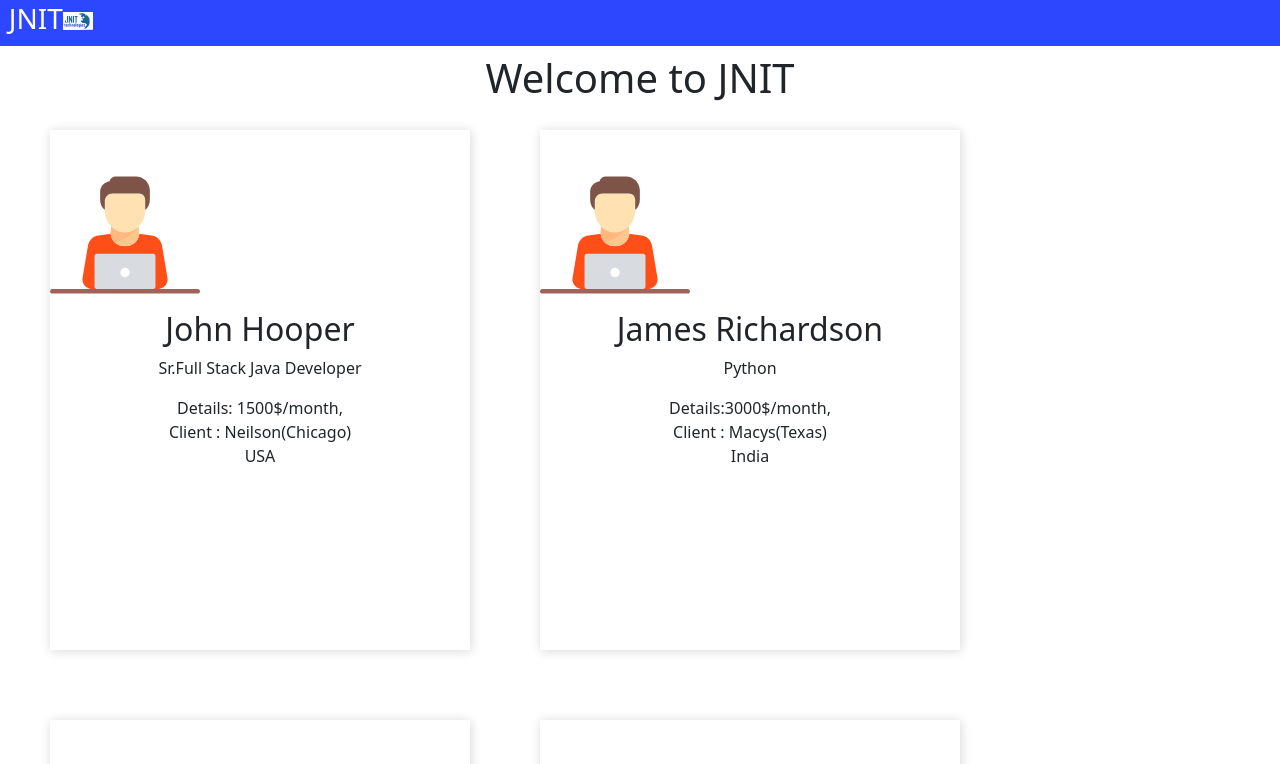
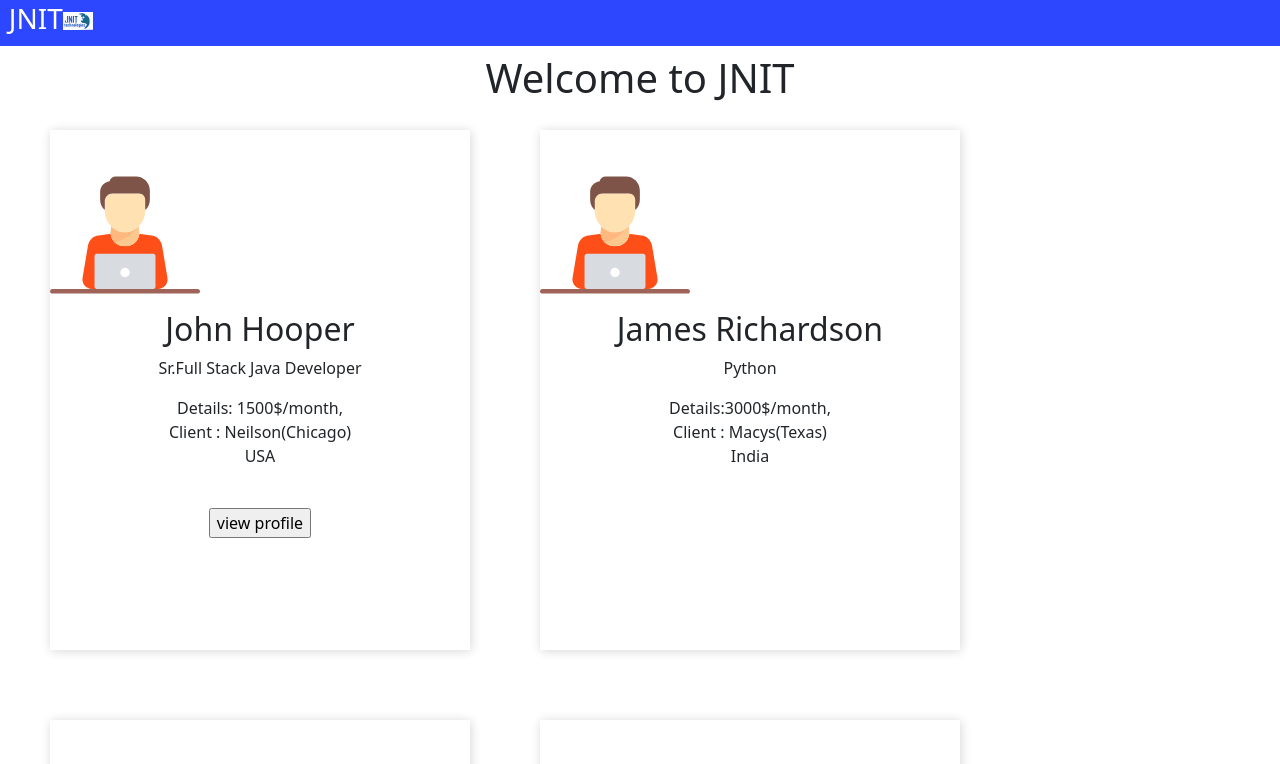
Before and after one commit to SravanReddy77/JNIT-PRO, a React (Create React App) app in the folder client/: page /hireEmployee in a window 1280 px wide. Shown: the top 764 px of the page. Built offline with nearby package versions, Linux system fonts and the light colour scheme.

Commit message:
view profile

```diff
--- a/client/src/hireEmployee.css
+++ b/client/src/hireEmployee.css
@@ -17,7 +17,6 @@
     margin-left: 50px;
     margin-right: 20px;
 
-    background-color: white;
 
 }
 .employee-image {
--- a/client/src/hireEmployee.js
+++ b/client/src/hireEmployee.js
@@ -13,11 +13,16 @@ export default function HireEmployee() {
             <h1 align="center">Welcome to JNIT</h1>
             <div className="employee-box">
                 <img src={employee} alt="Employee 1" className="employee-image"></img>
+
                 <h2> John Hooper</h2>
                 <p> Sr.Full Stack Java Developer</p>
                 <p>Details: 1500$/month,<br></br>Client : Neilson(Chicago)<br></br>
-                             USA </p>
-            </div>
+                             USA </p><br></br>
+                             <form>
+                                <input type="submit" value="view profile" ></input>
+                             </form>
+
+                 </div>
             <div className="employee-box">
                 <img src={employee} alt="Employee 2" className="employee-image"></img>
                 <h2> James Richardson</h2>
```
